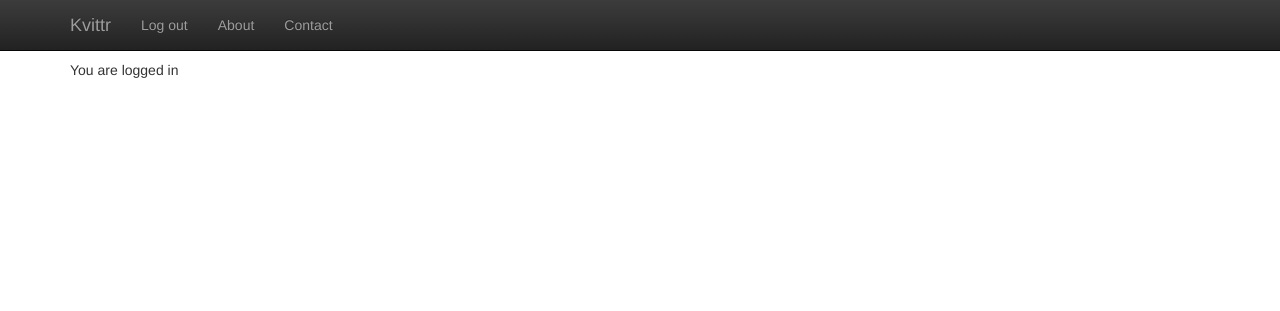
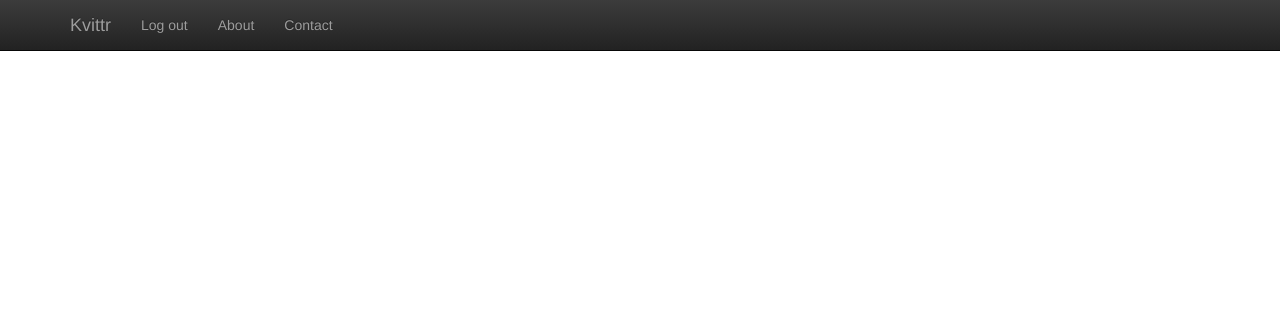
Before and after one commit to Anders12345/Kvittr, a Django app: page / in a window 1280 px wide. Shown: the top 311 px of the page. Run offline with Django 3.2, Linux system fonts and the light colour scheme; the visitor is signed in with stand-in values (Sample User, id 1); some libraries are stand-ins or nearby versions.

Commit message:
Changed p tag in if statement with block frontpage

```diff
--- a/kvittr/theme/templates/theme/frontpage.html
+++ b/kvittr/theme/templates/theme/frontpage.html
@@ -44,7 +44,8 @@
             {% include "useraccounts/register.html" %}
         </div>
       {% else %}
-        <p>You are logged in</p>
+        {% block frontpage %}
+        {% endblock %}
       {% endif %}
     </div>
   </div><!-- /.container -->
```
